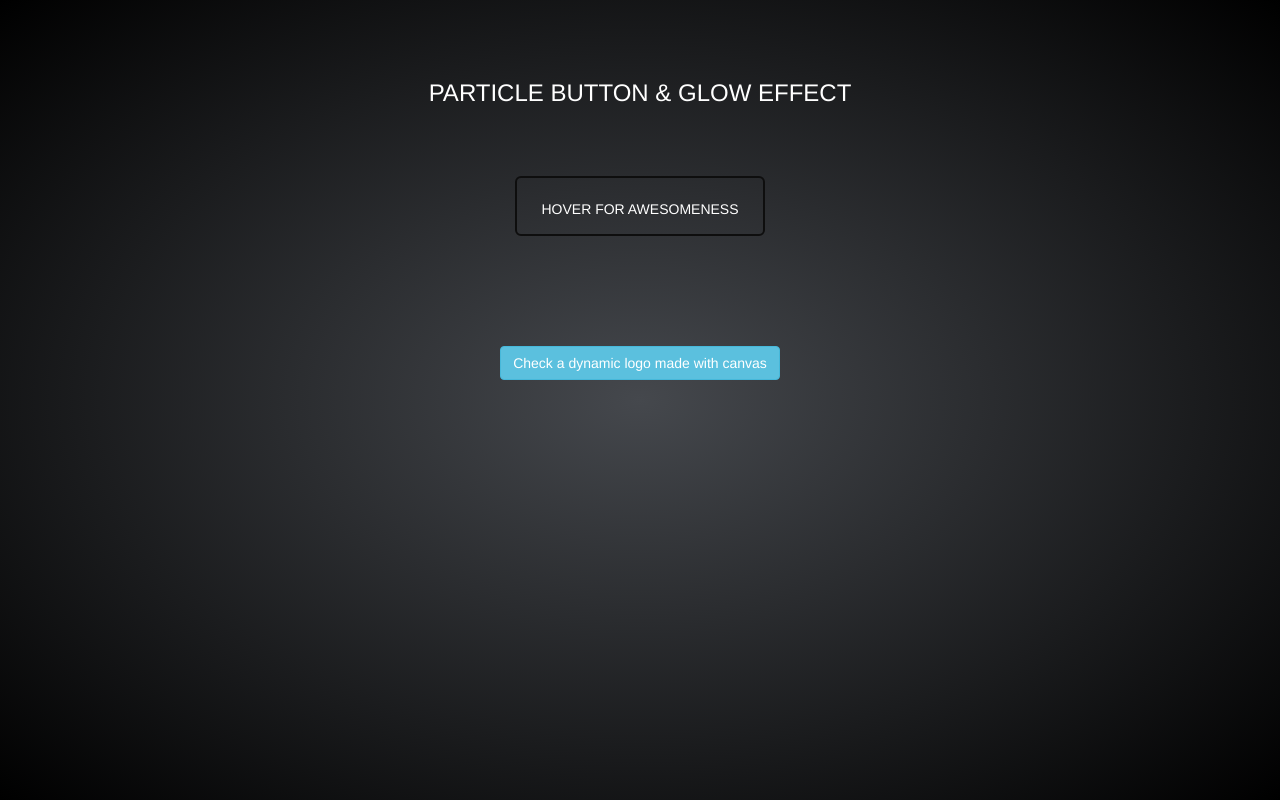
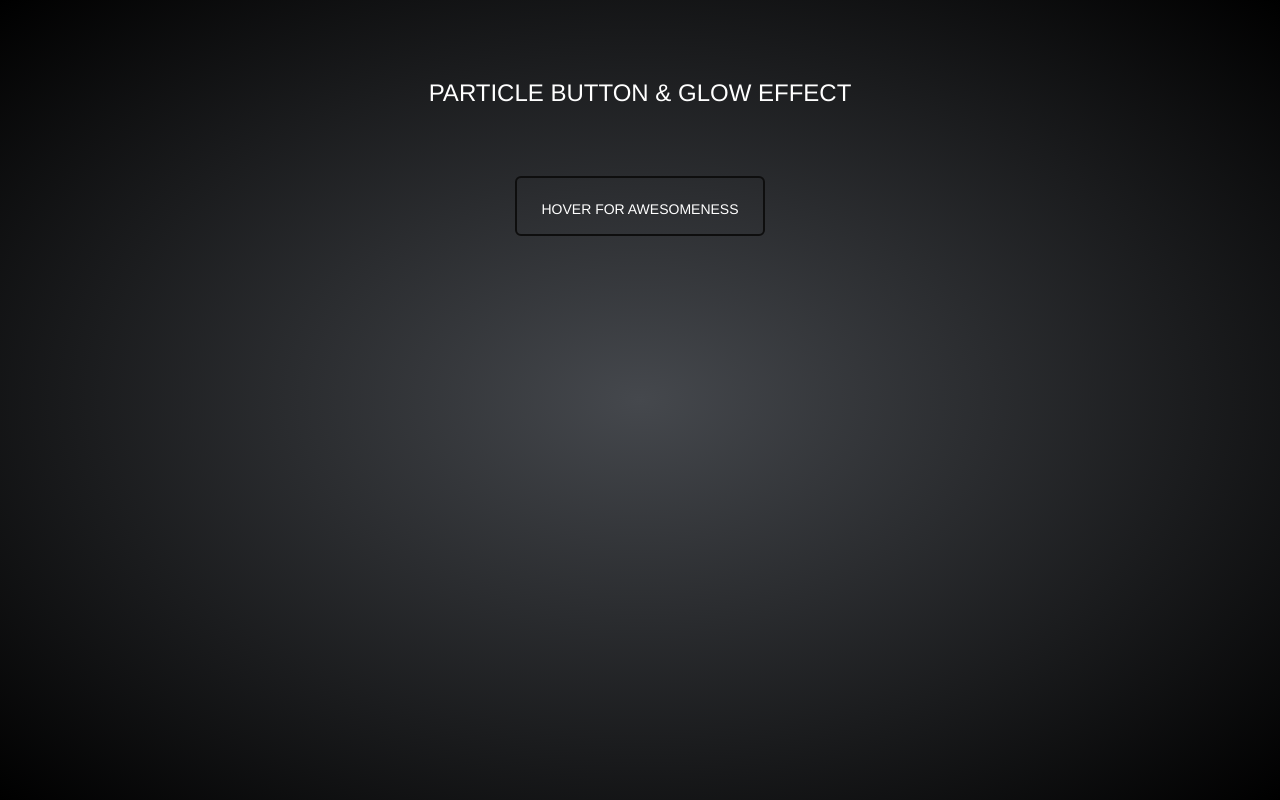
Before and after one commit to CoderMahabub/particle_button-glow_effect, a plain HTML site: page index.html in a window 1280 px wide. Drawn offline with nearby package versions, Linux system fonts and the light colour scheme.

Commit message:
Update index.html

```diff
--- a/index.html
+++ b/index.html
@@ -33,7 +33,7 @@
 
 
 
-<a class="btn btn-info" target="_blank" href="https://codepen.io/igcorreia/pen/bNVLzw">Check a dynamic logo made with canvas</a>
+
 <!--<p><button class="BT-NF" type="button" id="resetBtn">Reset</button></p>-->
   <script src='http://cdnjs.cloudflare.com/ajax/libs/jquery/2.1.3/jquery.min.js'></script>
 
```
